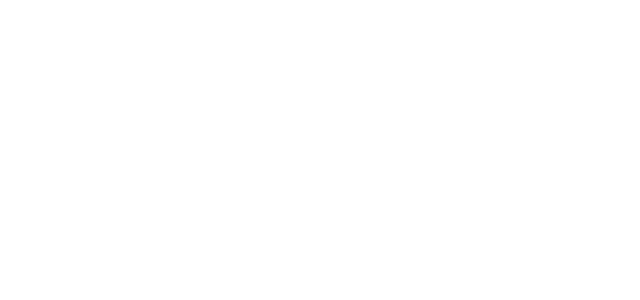
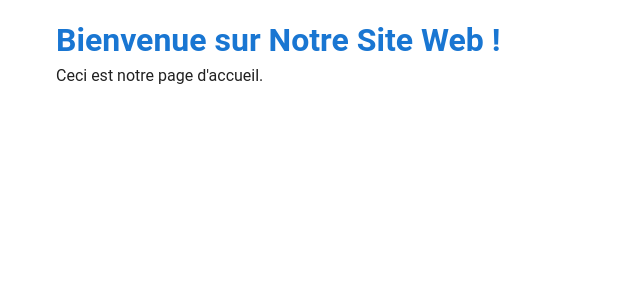
Before and after one commit to polfor/LiveMusicTracker, a Nuxt app: page / in a window 1280 px wide. Before the commit this address had no page. Shown: the top 300 px of the page, without its empty margins (0-640 px from the left). Built offline with nearby package versions, Linux system fonts and the light colour scheme.

Commit message:
Fix TS & add home page

```diff
--- /dev/null
+++ b/pages/index.vue
@@ -0,0 +1,22 @@
+<template>
+  <div>
+    <v-app>
+      <v-main>
+        <v-container>
+          <h1>Bienvenue sur Notre Site Web !</h1>
+          <p>Ceci est notre page d'accueil.</p>
+          <!-- Vous pouvez ajouter plus de contenu et de composants Vuetify ici -->
+        </v-container>
+      </v-main>
+    </v-app>
+  </div>
+</template>
+
+<script></script>
+
+<style scoped>
+/* Styles spécifiques à cette page */
+h1 {
+  color: #1976d2; /* Exemple de couleur */
+}
+</style>
```
Also changed, not shown: nuxt.config.ts (renamed from nuxt.config.js).
